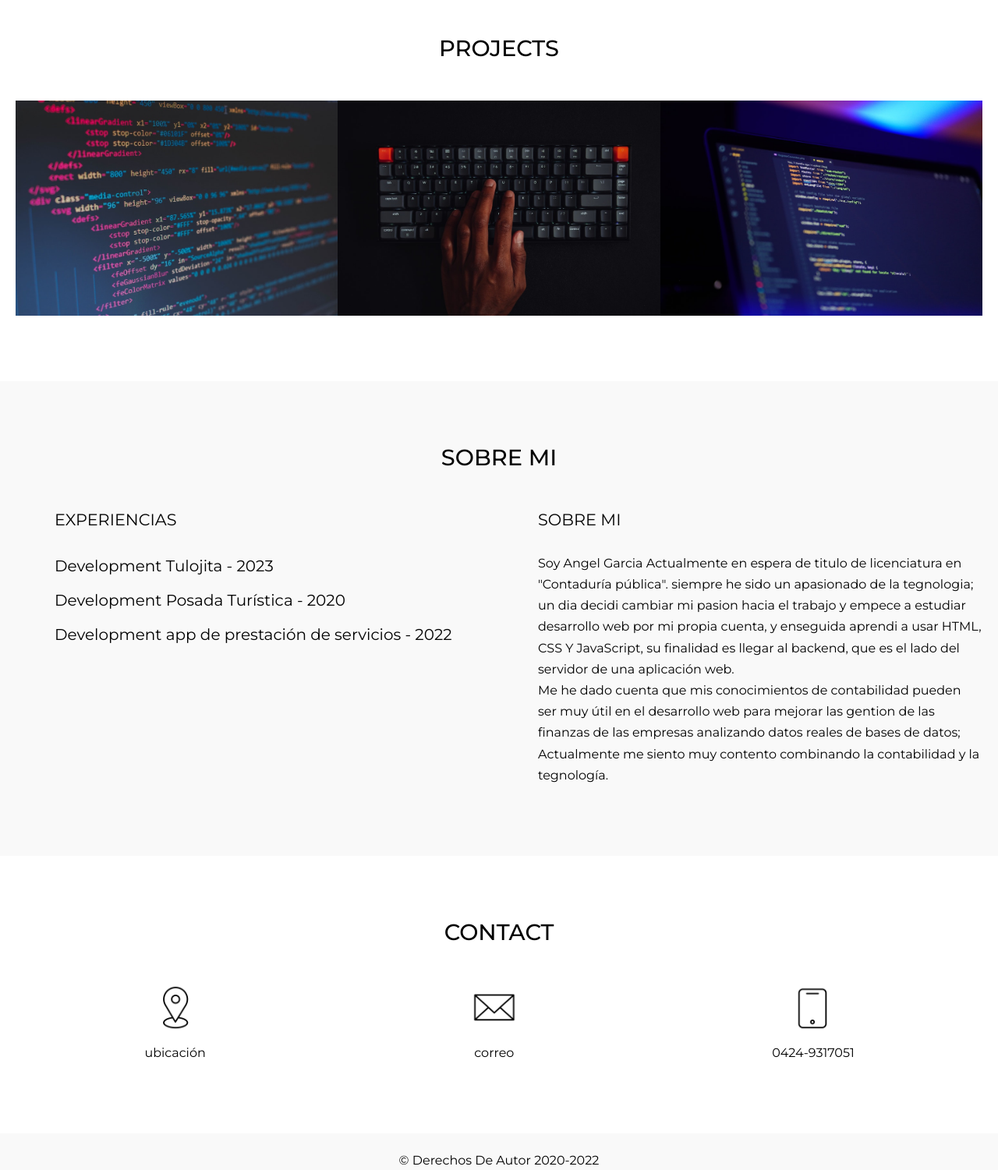
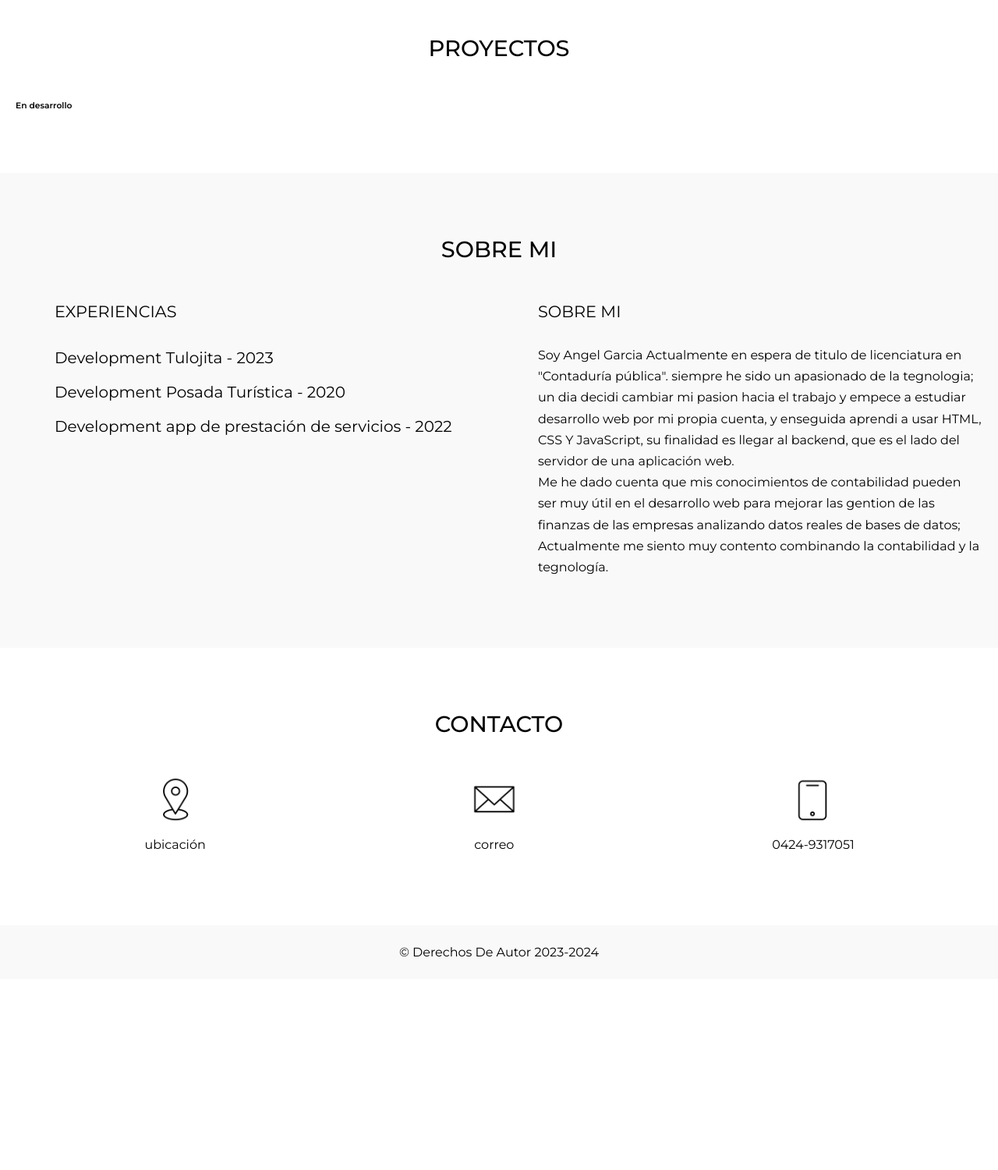
Before and after one commit to AngelitoSDs/porfolio, a plain HTML site: page index.html in a window 1280 px wide. Shown: the part 920-2421 px from the top of the page at 78% size. After the commit the page ends 2176 px from the top, so only its background shows below. Drawn offline with Linux system fonts and the light colour scheme; a web font is replaced by a local one.

Commit message:
Añadiendo y modificando secciones

```diff
--- a/assets/css/style.css
+++ b/assets/css/style.css
@@ -181,6 +181,9 @@ li{
     text-align: center;
     padding: 25px;
 }
+.correo{
+    color: #000;
+}
 
 
 @media(max-width: 750px){
--- a/index.html
+++ b/index.html
@@ -7,6 +7,7 @@
     <title>Portafolio | Welcome</title>
 
     <link rel="stylesheet" href="/assets/css/style.css">
+    <link rel="icon" href="/assets/img/logoAngel.jpg">
 </head>
 <body>
 
@@ -15,15 +16,15 @@
             <div class="container">
                 <a href="" class="logo"><img src="/assets/img/logoAngel.jpg" alt="logo"></a>
                 <ul>
-                    <li><a href="">Proyectos</a></li>
-                    <li><a href="">sobre mi</a></li>
-                    <li><a href="">Contacto</a></li>
+                    <li><a href="#projects">Proyectos</a></li>
+                    <li><a href="#about">sobre mi</a></li>
+                    <li><a href="#contact">Contacto</a></li>
                 </ul>
             </div>
         </nav>
         <div id="showcase">
             <div class="container">
-                <a href="" class="btn btn-outline">Proyectos</a>
+                <a href="#about" class="btn btn-outline">Sobre mi</a>
             </div>
         </div>
     </header>
@@ -31,16 +32,17 @@
 
     <section id="projects">
         <div class="container">
-            <h2>Projects</h2>
+            <h2>proyectos</h2>
             <div class="projects-row">
+                <h6>En desarrollo</h6>
                 <div class="projects-row-detail">
-                    <img src="/assets/img/portfolio-1.jpg" alt="proje">
+                    <!-- <img src="" alt="proje">  -->
                 </div>
                 <div class="projects-row-detail">
-                    <img src="/assets/img/portfolio-2.jpg" alt="proje">
+                    <!-- <img src="" alt="proje">  -->
                 </div>
                 <div class="projects-row-detail">
-                    <img src="/assets/img/portfolio-3.jpg" alt="proje">
+                    <!-- <img src="" alt="proje">  -->
                 </div>
             </div>
 
@@ -74,7 +76,7 @@
 
     <section id="contact">
         <div class="container">
-            <h2>Contact</h2>
+            <h2>Contacto</h2>
             <div class="contact-row">
                 <div class="contact-row-icon">
                     <img src="/assets/img/icon-address.png" alt="">
@@ -82,7 +84,7 @@
                 </div>
                 <div class="contact-row-icon">
                     <img src="/assets/img/icon-mail.png" alt="">
-                    <p>correo</p>
+                    <p><a href="mailto:angelitouhd@gmail.com" class="correo">correo</a></p>
                 </div>
                 <div class="contact-row-icon">
                     <img src="/assets/img/icon-phone.png" alt="">
@@ -94,7 +96,7 @@
 
     <section id="footer">
         <div class="container">
-            &copy Derechos De Autor 2020-2022
+            &copy Derechos De Autor 2023-2024
         </div>
 
     </section>
```
